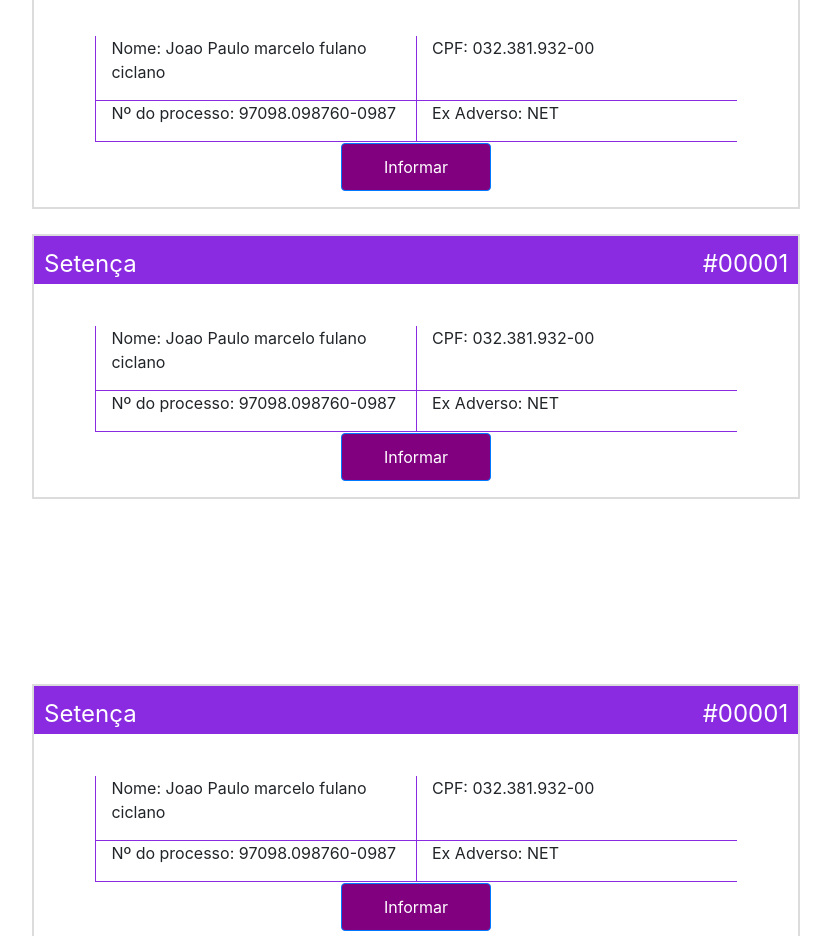
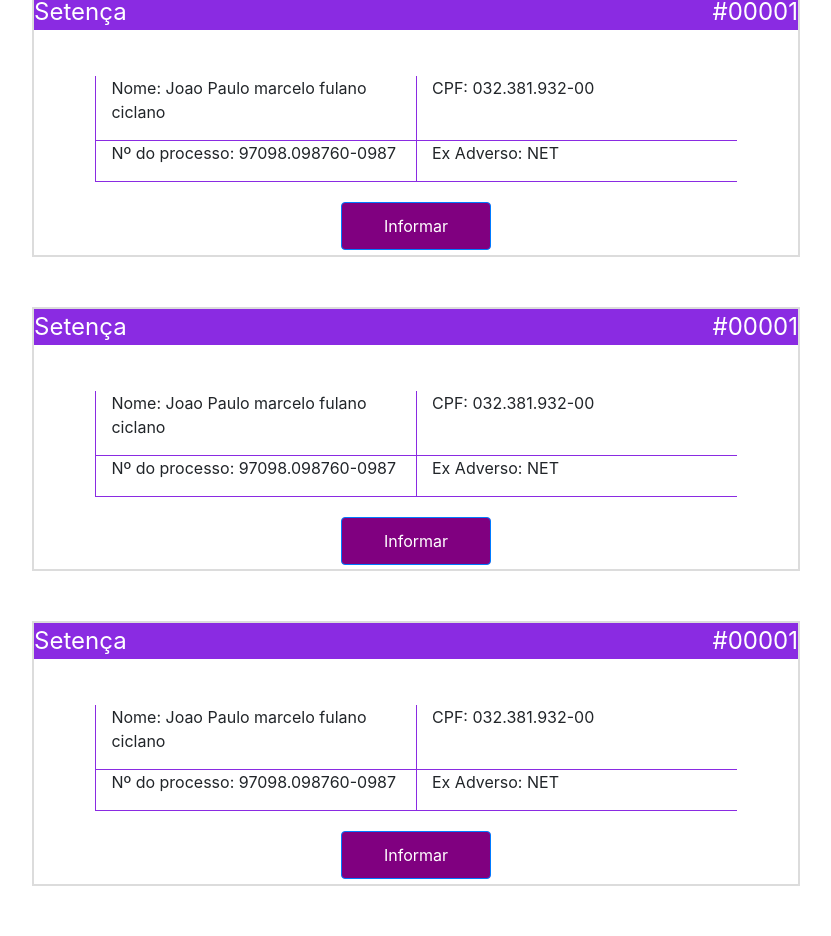
Before and after one commit to Mikhaelle/React-teste1, a React (Create React App) app in the folder probono-melhorado/: page / in a window 1280 px wide. Shown: the part 216-1152 px from the top of the page, without its empty margins (224-1055 px from the left). Before the commit the page ends 800 px from the top, so only its background shows below. Built offline with nearby package versions, Linux system fonts and the light colour scheme.

Commit message:
fix position containers/divs

```diff
--- a/probono-melhorado/package.json
+++ b/probono-melhorado/package.json
@@ -5,6 +5,7 @@
   "dependencies": {
     "react": "^16.8.6",
     "react-dom": "^16.8.6",
+    "react-overflow-scrolling": "^1.0.0",
     "react-scripts": "3.0.1"
   },
   "scripts": {
--- a/probono-melhorado/src/App.css
+++ b/probono-melhorado/src/App.css
@@ -1,35 +1,34 @@
 .topbuttonDiv{
-
         margin-top: 94px;
-        position: fixed;
+        position: flex;
         width: 100%;
         height: 64px;
         text-align:center;
     }
 
     .space_setence{
-        position: fixed;
+        margin:50px;
+        margin-left: 20%;
+        position: flex;
         width:60%;
-        margin-top: 160px;
-        margin-left: 20%;
         height:7cm;
         border: 2px solid #DCDCDC;
      }
 
      .space_setence2{
-        position: fixed;
+      margin:50px;
+      margin-left: 20%;
+      position: flex;
       width:60%;
-        margin-top: 450px;
-        margin-left: 20%;
       height:7cm;
       border: 2px solid #DCDCDC;
      }
 
      .space_setence3{
-        position: fixed;
+      margin:50px;
+      margin-left: 20%;
+      position: flex;
       width:60%;
-        margin-top: 900px;
-        margin-left: 20%;
       height:7cm;
       border: 2px solid #DCDCDC;
      }
--- a/probono-melhorado/src/App.js
+++ b/probono-melhorado/src/App.js
@@ -22,9 +22,7 @@ function App() {
         <div className = "space_setence3">
           <SetencaBox/>
         </div>
-
     </div>
-
   );
 }
 
--- a/probono-melhorado/src/componentes/SetencaBox/SetencaBox.css
+++ b/probono-melhorado/src/componentes/SetencaBox/SetencaBox.css
@@ -1,23 +1,19 @@
 
-
-
- .header_space_setence{
-     position: fixed;
-     width: 59.7%;
-     height: 48px;
+.header_space_setence{
+     width: 100%;
+     height: 40%;
      background-color: blueviolet;
 
  }
 
  .split-para  {
      display:block;
-     margin:10px;
      color: white;
      font-size: 24px;
  }
 
  .container.body-container{
-    padding-top: 90px;
+    padding-top: 30px;
     padding-left: 10%;
     padding-right: 10%;
   }
@@ -47,10 +43,11 @@
  }
 
  .buttonDiv2 {
+     margin-top: 20px;
      width: 100%;
      height: 64px;
      text-align:center;
-     position: absolute;
+     position: flex;
      bottom:   0;
  }
 
--- a/probono-melhorado/src/componentes/Topbuttons/Topbuttons.css
+++ b/probono-melhorado/src/componentes/Topbuttons/Topbuttons.css
@@ -1,7 +1,6 @@
 .topbuttonDiv{
-
     margin-top: 94px;
-    position: fixed;
+    position: flex;
     width: 100%;
     height: 64px;
     text-align:center;
```
Also changed, not shown: 1 other file (tests, documents, lock files or other folders). Lines whose indentation alone changed are shown as unchanged.
